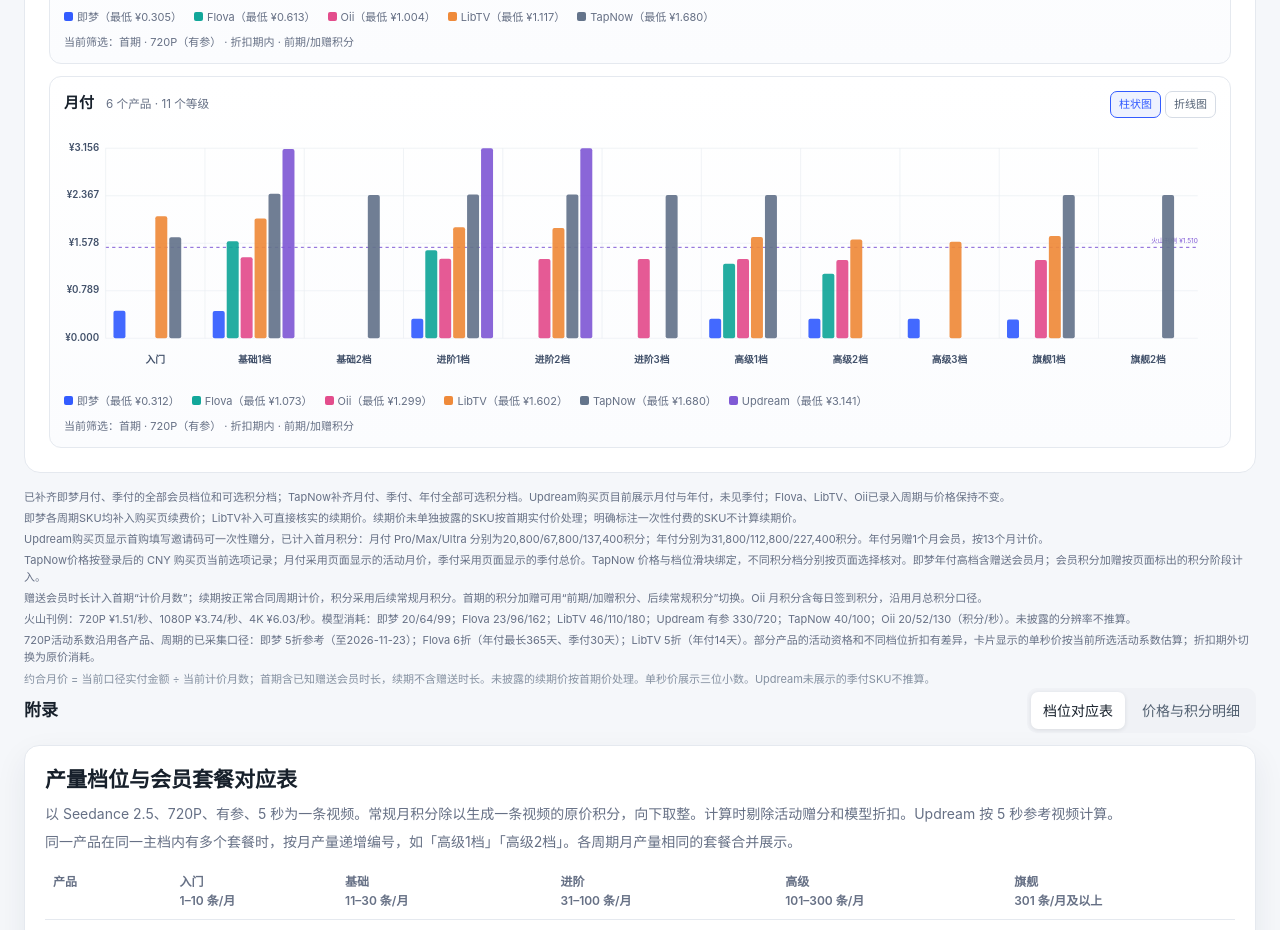
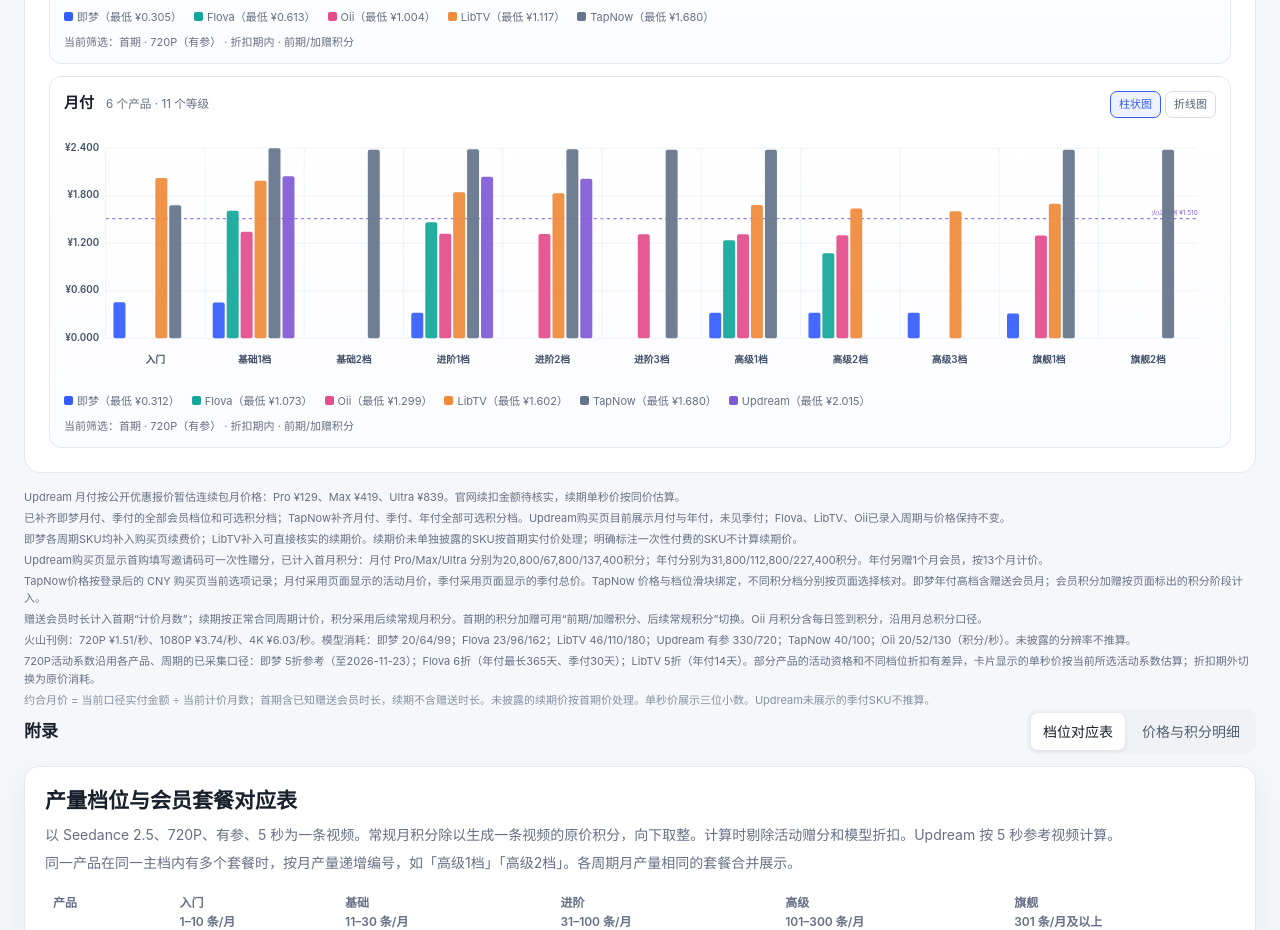
Before and after one commit to shiny-de/sd25-price-compare-site, a plain HTML site: page index.html in a window 1280 px wide. Shown: the part 1640-2570 px from the top of the page. Drawn offline with Linux system fonts and the light colour scheme.

Commit message:
Update Updream monthly pricing

```diff
--- a/index.html
+++ b/index.html
@@ -58,7 +58,7 @@
 <section class="panel" aria-label="各会员SKU单秒价格图表"><div class="panelhead"><div class="legend"><span><i class="dot bar"></i>单秒价</span><span><i class="dot ref"></i>火山刊例</span></div></div><p id="discountNote" class="callout"></p><div class="chart-head"><span>产品 / SKU档位</span><span>单秒价 · 刻度条</span><span style="text-align:right">单秒价</span><span style="text-align:right">相对刊例</span></div><div id="chart"></div></section>
 </div>
 <div id="chart-tip" role="tooltip" hidden></div>
-<footer class="notes"><div>已补齐即梦月付、季付的全部会员档位和可选积分档；TapNow补齐月付、季付、年付全部可选积分档。Updream购买页目前展示月付与年付，未见季付；Flova、LibTV、Oii已录入周期与价格保持不变。</div><div>即梦各周期SKU均补入购买页续费价；LibTV补入可直接核实的续期价。续期价未单独披露的SKU按首期实付价处理；明确标注一次性付费的SKU不计算续期价。</div><div>Updream购买页显示首购填写邀请码可一次性赠分，已计入首月积分：月付 Pro/Max/Ultra 分别为20,800/67,800/137,400积分；年付分别为31,800/112,800/227,400积分。年付另赠1个月会员，按13个月计价。</div><div>TapNow价格按登录后的 CNY 购买页当前选项记录；月付采用页面显示的活动月价，季付采用页面显示的季付总价。TapNow 价格与档位滑块绑定，不同积分档分别按页面选择核对。即梦年付高档含赠送会员月；会员积分加赠按页面标出的积分阶段计入。</div><div>赠送会员时长计入首期“计价月数”；续期按正常合同周期计价，积分采用后续常规月积分。首期的积分加赠可用“前期/加赠积分、后续常规积分”切换。Oii 月积分含每日签到积分，沿用月总积分口径。</div><div>火山刊例：720P ¥1.51/秒、1080P ¥3.74/秒、4K ¥6.03/秒。模型消耗：即梦 20/64/99；Flova 23/96/162；LibTV 46/110/180；Updream 有参 330/720；TapNow 40/100；Oii 20/52/130（积分/秒）。未披露的分辨率不推算。</div><div>720P活动系数沿用各产品、周期的已采集口径：即梦 5折参考（至2026-11-23）；Flova 6折（年付最长365天、季付30天）；LibTV 5折（年付14天）。部分产品的活动资格和不同档位折扣有差异，卡片显示的单秒价按当前所选活动系数估算；折扣期外切换为原价消耗。</div><div class="source">约合月价 = 当前口径实付金额 ÷ 当前计价月数；首期含已知赠送会员时长，续期不含赠送时长。未披露的续期价按首期价处理。单秒价展示三位小数。Updream未展示的季付SKU不推算。</div></footer>
+<footer class="notes"><div>Updream 月付按公开优惠报价暂估连续包月价格：Pro ¥129、Max ¥419、Ultra ¥839。官网续扣金额待核实，续期单秒价按同价估算。</div><div>已补齐即梦月付、季付的全部会员档位和可选积分档；TapNow补齐月付、季付、年付全部可选积分档。Updream购买页目前展示月付与年付，未见季付；Flova、LibTV、Oii已录入周期与价格保持不变。</div><div>即梦各周期SKU均补入购买页续费价；LibTV补入可直接核实的续期价。续期价未单独披露的SKU按首期实付价处理；明确标注一次性付费的SKU不计算续期价。</div><div>Updream购买页显示首购填写邀请码可一次性赠分，已计入首月积分：月付 Pro/Max/Ultra 分别为20,800/67,800/137,400积分；年付分别为31,800/112,800/227,400积分。年付另赠1个月会员，按13个月计价。</div><div>TapNow价格按登录后的 CNY 购买页当前选项记录；月付采用页面显示的活动月价，季付采用页面显示的季付总价。TapNow 价格与档位滑块绑定，不同积分档分别按页面选择核对。即梦年付高档含赠送会员月；会员积分加赠按页面标出的积分阶段计入。</div><div>赠送会员时长计入首期“计价月数”；续期按正常合同周期计价，积分采用后续常规月积分。首期的积分加赠可用“前期/加赠积分、后续常规积分”切换。Oii 月积分含每日签到积分，沿用月总积分口径。</div><div>火山刊例：720P ¥1.51/秒、1080P ¥3.74/秒、4K ¥6.03/秒。模型消耗：即梦 20/64/99；Flova 23/96/162；LibTV 46/110/180；Updream 有参 330/720；TapNow 40/100；Oii 20/52/130（积分/秒）。未披露的分辨率不推算。</div><div>720P活动系数沿用各产品、周期的已采集口径：即梦 5折参考（至2026-11-23）；Flova 6折（年付最长365天、季付30天）；LibTV 5折（年付14天）。部分产品的活动资格和不同档位折扣有差异，卡片显示的单秒价按当前所选活动系数估算；折扣期外切换为原价消耗。</div><div class="source">约合月价 = 当前口径实付金额 ÷ 当前计价月数；首期含已知赠送会员时长，续期不含赠送时长。未披露的续期价按首期价处理。单秒价展示三位小数。Updream未展示的季付SKU不推算。</div></footer>
 <section id="appendix" tabindex="-1" aria-label="附录" style="scroll-margin-top:16px">
 <div class="panelhead"><h2>附录</h2><div class="switch" role="group" aria-label="附录视图"><button type="button" class="active" aria-pressed="true" aria-controls="mapping-panel">档位对应表</button><button type="button" aria-pressed="false" aria-controls="pricing-panel">价格与积分明细</button></div></div>
 <section id="mapping-panel" class="panel tier-guide" aria-labelledby="tier-title">
@@ -101,7 +101,7 @@ const brands=[
 ['年','Starter / 1.5K',569,12,12,1500,1500],['年','Plus / 4.6K',1199,12,12,4600,4600],['年','Ultra / 11.7K',2999,12,12,11700,11700],['年','Ultra / 16.3K',3999,12,12,16300,16300],['年','Pro / 32.8K',6999,12,12,32800,32800],['年','至尊 / 50.5K',10299,12,12,50500,50500],['年','至尊 / 66K',13499,12,12,66000,66000],['年','至尊 / 92K',16999,12,15,159000,92000],
 ['季','Starter / 1.5K',179,3,3,1500,1500],['季','Plus / 4.6K',499,3,3,4600,4600],['季','Ultra / 11.7K',1159,3,3,11700,11700],['季','Ultra / 16.3K',1599,3,3,16300,16300],['季','Pro / 32.8K',2699,3,3,32800,32800],['季','至尊 / 50.5K',3899,3,3,50500,50500],['季','至尊 / 66K',4999,3,3,66000,66000],['季','至尊 / 92K',6699,3,3,92000,92000],
 ['月','Starter / 1.5K',66,1,1,1500,1500],['月','Plus / 4.6K',199,1,1,4600,4600],['月','Ultra / 11.7K',469,1,1,11700,11700],['月','Ultra / 16.3K',649,1,1,16300,16300],['月','Pro / 32.8K',1199,1,1,32800,32800],['月','至尊 / 50.5K',1799,1,1,50500,50500],['月','至尊 / 66K',2299,1,1,66000,66000],['月','至尊 / 92K',3399,1,1,92000,92000]]},
-{name:'Updream',rate:{720:330,1080:720},off:{},campaign:'无模型折扣',plans:[['年','Pro / 19.8K',949,12,13,31800,19800],['年','Max / 64.8K',3109,12,13,112800,64800],['年','Ultra / 131.4K',6309,12,13,227400,131400],['月','Pro / 19.8K',198,1,1,20800,19800],['月','Max / 64.8K',648,1,1,67800,64800],['月','Ultra / 131.4K',1314,1,1,137400,131400]]},
+{name:'Updream',rate:{720:330,1080:720},off:{},campaign:'无模型折扣',plans:[['年','Pro / 19.8K',949,12,13,31800,19800],['年','Max / 64.8K',3109,12,13,112800,64800],['年','Ultra / 131.4K',6309,12,13,227400,131400],['月','Pro / 19.8K',129,1,1,20800,19800],['月','Max / 64.8K',419,1,1,67800,64800],['月','Ultra / 131.4K',839,1,1,137400,131400]]},
 {name:'TapNow',rate:{720:40,1080:100},off:{},campaign:'无模型折扣',plans:[['月','Basic / 1.5K',63,1,1,1500,1500],['月','Pro / 3.5K',210,1,1,3500,3500],['月','Pro / 6K',357,1,1,6000,6000],['月','Pro / 9.5K',567,1,1,9500,9500],['月','Pro / 11.5K',686,1,1,11500,11500],['月','Ultimate / 20K',1190,1,1,20000,20000],['月','Ultimate / 36K',2142,1,1,36000,36000],['月','Max / 72K',4284,1,1,72000,72000],['月','Max / 100K',5950,1,1,100000,100000],['季','Basic / 1.5K',189,3,3,1500,1500],['季','Pro / 3.5K',588,3,3,3500,3500],['季','Pro / 6K',1008,3,3,6000,6000],['季','Pro / 9.5K',1512,3,3,9500,9500],['季','Pro / 11.5K',1827,3,3,11500,11500],['季','Ultimate / 20K',3150,3,3,20000,20000],['季','Ultimate / 36K',5292,3,3,36000,36000],['季','Max / 72K',10584,3,3,72000,72000],['季','Max / 100K',14700,3,3,100000,100000],['年','Basic / 1.5K',630,12,12,1500,1500],['年','Pro / 3.5K',2205,12,12,3500,3500],['年','Pro / 6K',3780,12,12,6000,6000],['年','Pro / 9.5K',5586,12,12,9500,9500],['年','Pro / 11.5K',6762,12,12,11500,11500],['年','Ultimate / 20K',11760,12,12,20000,20000],['年','Ultimate / 36K',18144,12,12,36000,36000],['年','Max / 72K',36288,12,12,72000,72000],['年','Max / 100K',50400,12,12,100000,100000]]},
 {name:'Oii',rate:{720:20,1080:52,'4k':130},off:{},campaign:'无模型折扣',plans:[
 ['月','BASE / 1.31K',88,1,1,1310,1310],['月','STAR / 3.93K',259,1,1,3930,3930],['月','PRO / 6.05K',398,1,1,6050,6050],['月','PRO / 9.55K',628,1,1,9550,9550],['月','PRO / 13.55K',891,1,1,13550,13550],['月','APEX / 19.86K',1290,1,1,19860,19860],['月','APEX / 31.86K',2069,1,1,31860,31860],
```
